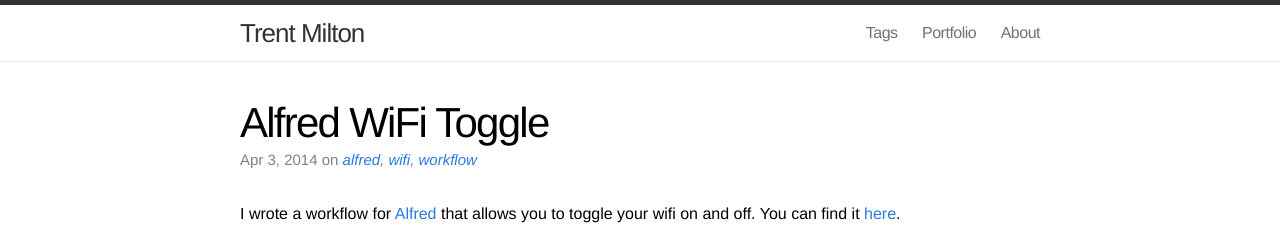
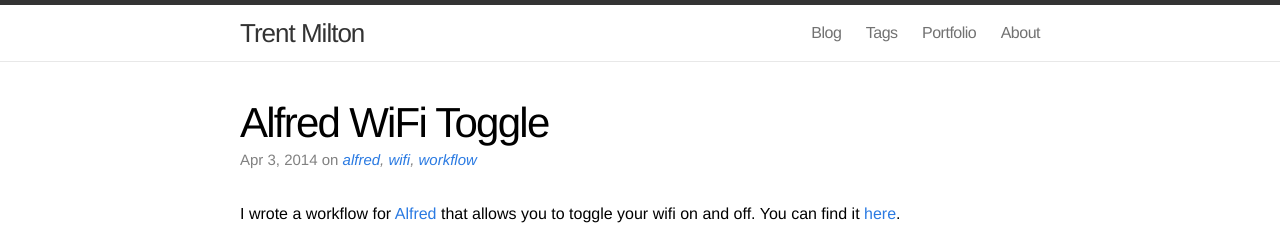
Before and after one commit to trentmilton/trentmilton-site-jekyll, a Jekyll site: the page built from _posts/2014-04-03-alfred-wifi-toggle.md, in a window 1280 px wide. Shown: the top 225 px of the page. Built offline with Jekyll 4.4.1, drawn with Linux system fonts in a browser that asks for light colours; comment, search, counter and statistics services are not loaded.

Commit message:
Blog link

```diff
--- a/_includes/header.html
+++ b/_includes/header.html
@@ -17,7 +17,8 @@
         </svg>
       </a>
       <div class="trigger">
-      <a class="page-link" href="{{ site.baseurl }}/tags">Tags</a>
+      	<a class="page-link" href="{{ site.baseurl }}">Blog</a>
+     		<a class="page-link" href="{{ site.baseurl }}/tags">Tags</a>
       	<a class="page-link" href="{{ site.baseurl }}/portfolio">Portfolio</a>
       	<a class="page-link" href="{{ site.baseurl }}/about">About</a>
       </div>
```
